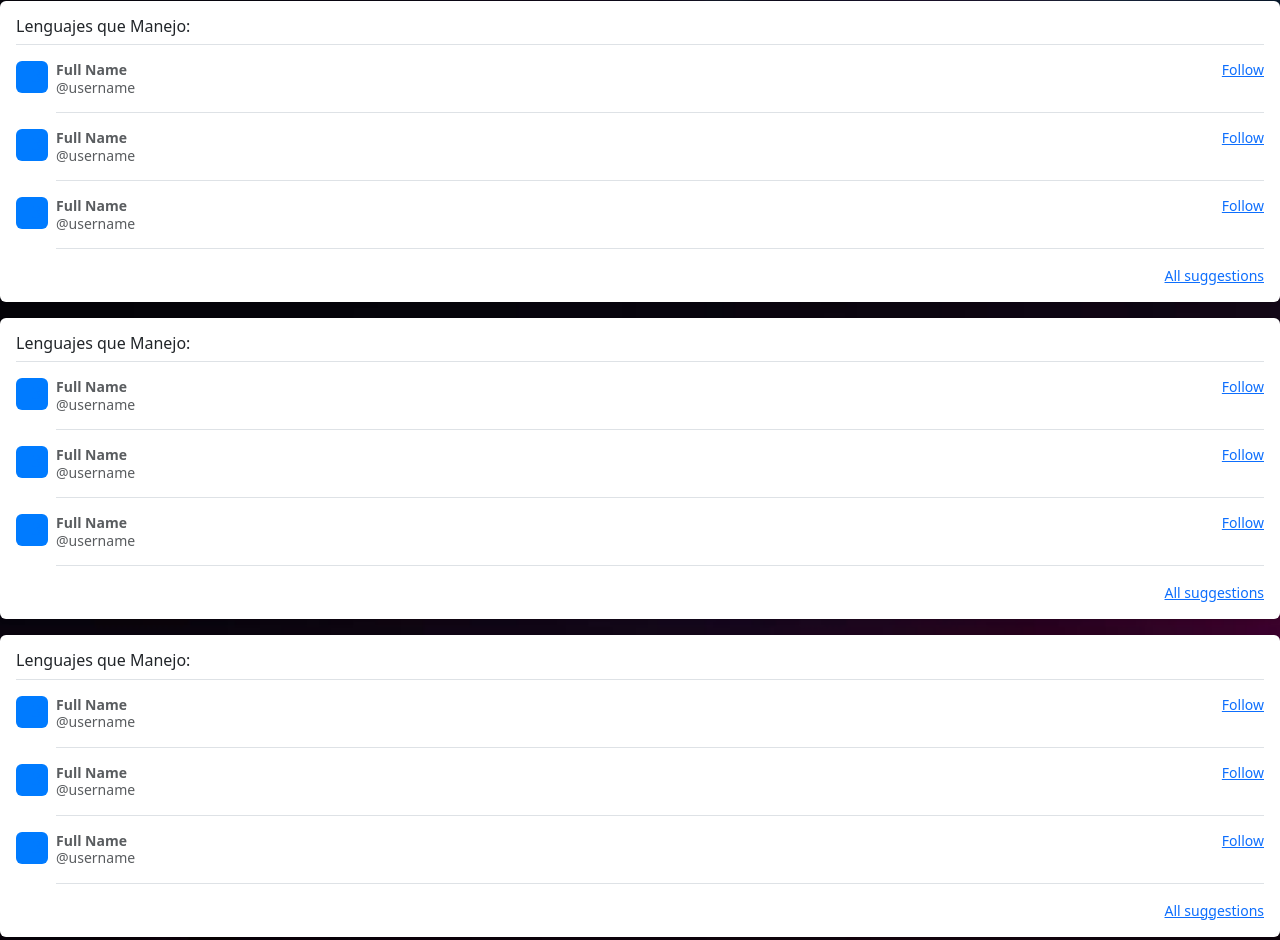
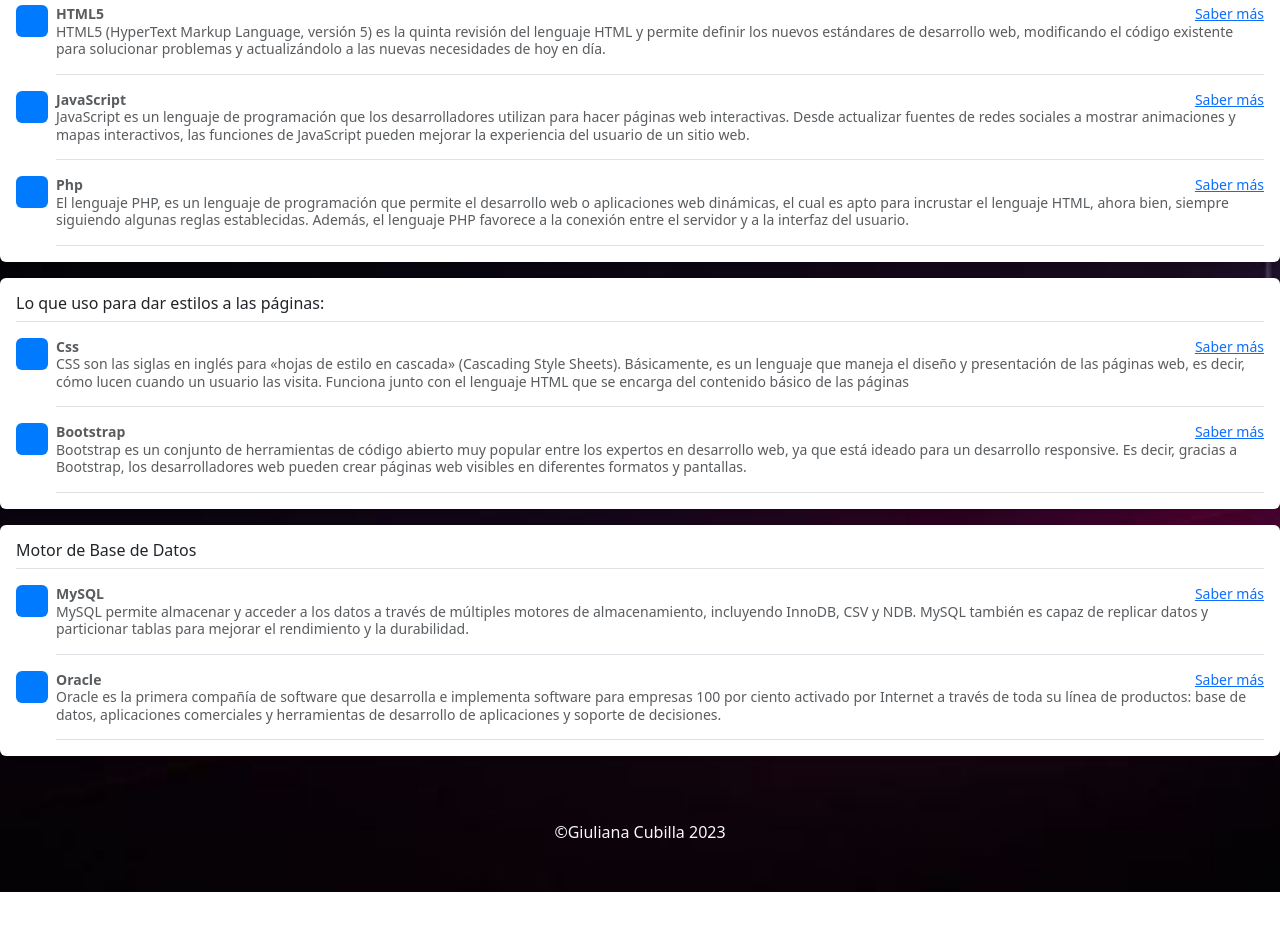
Before and after one commit to Giuliz262/pagina, a plain HTML site: page skills.html in a window 1280 px wide. Shown: the part 549-1489 px from the top of the page. After the commit the page ends 1441 px from the top, so only its background shows below. Drawn offline with nearby package versions, Linux system fonts and the light colour scheme.

Commit message:
Se agregaron textos y estilos en la página Skills

```diff
--- a/skills.css
+++ b/skills.css
@@ -6,7 +6,3 @@ header {
     background-image: url("image/fondo3.jpeg");
     background-size: cover;
   }
-
-.img1 {
-
-}
--- a/skills.html
+++ b/skills.html
@@ -24,8 +24,12 @@
     </header>
   </div>
 
-  <h1> <b> Mis Habilidades</b></h1>
-  <img src="./image/hab.png" alt="" class="img1">
+  <main>
+    <div class="d-flex column align-items-center">
+      <h1 style="color: rgb(255, 255, 16);"> <b> Mis Habilidades</b></h1>
+      <img src="./image/hab.png" alt="" style=" text-align: center;">
+    </div>
+
 
   <div class="my-3 p-3 bg-body rounded shadow-sm">
     <h6 class="border-bottom pb-2 mb-0">Lenguajes que Manejo:</h6>
@@ -34,10 +38,10 @@
 
       <div class="pb-3 mb-0 small lh-sm border-bottom w-100">
         <div class="d-flex justify-content-between">
-          <strong class="text-gray-dark">Full Name</strong>
-          <a href="#">Follow</a>
+          <strong class="text-gray-dark">HTML5</strong>
+          <a href="https://www.miformaciongratis.com/blog-post/html5-que-es-y-para-que-sirve/#:~:text=HTML5%20(HyperText%20Markup%20Language%2C%20versi%C3%B3n,necesidades%20de%20hoy%20en%20d%C3%ADa.">Saber más</a>
         </div>
-        <span class="d-block">@username</span>
+        <span class="d-block">HTML5 (HyperText Markup Language, versión 5) es la quinta revisión del lenguaje HTML y permite definir los nuevos estándares de desarrollo web, modificando el código existente para solucionar problemas y actualizándolo a las nuevas necesidades de hoy en día.</span>
       </div>
     </div>
     <div class="d-flex text-muted pt-3">
@@ -45,10 +49,10 @@
 
       <div class="pb-3 mb-0 small lh-sm border-bottom w-100">
         <div class="d-flex justify-content-between">
-          <strong class="text-gray-dark">Full Name</strong>
-          <a href="#">Follow</a>
+          <strong class="text-gray-dark">JavaScript</strong>
+          <a href="https://aws.amazon.com/es/what-is/javascript/#:~:text=JavaScript%20es%20un%20lenguaje%20de,usuario%20de%20un%20sitio%20web.">Saber más</a>
         </div>
-        <span class="d-block">@username</span>
+        <span class="d-block">JavaScript es un lenguaje de programación que los desarrolladores utilizan para hacer páginas web interactivas. Desde actualizar fuentes de redes sociales a mostrar animaciones y mapas interactivos, las funciones de JavaScript pueden mejorar la experiencia del usuario de un sitio web.</span>
       </div>
     </div>
     <div class="d-flex text-muted pt-3">
@@ -56,28 +60,25 @@
 
       <div class="pb-3 mb-0 small lh-sm border-bottom w-100">
         <div class="d-flex justify-content-between">
-          <strong class="text-gray-dark">Full Name</strong>
-          <a href="#">Follow</a>
+          <strong class="text-gray-dark">Php</strong>
+          <a href="https://www.epitech-it.es/que-es-php/#:~:text=El%20lenguaje%20PHP%2C%20es%20un,y%20a%20la%20interfaz%20del%20usuario.">Saber más</a>
         </div>
-        <span class="d-block">@username</span>
+        <span class="d-block">El lenguaje PHP, es un lenguaje de programación que permite el desarrollo web o aplicaciones web dinámicas, el cual es apto para incrustar el lenguaje HTML, ahora bien, siempre siguiendo algunas reglas establecidas. Además, el lenguaje PHP favorece a la conexión entre el servidor y a la interfaz del usuario.</span>
       </div>
     </div>
-    <small class="d-block text-end mt-3">
-      <a href="#">All suggestions</a>
-    </small>
   </div>
 
   <div class="my-3 p-3 bg-body rounded shadow-sm">
-    <h6 class="border-bottom pb-2 mb-0">Lenguajes que Manejo:</h6>
+    <h6 class="border-bottom pb-2 mb-0">Lo que uso para dar estilos a las páginas:</h6>
     <div class="d-flex text-muted pt-3">
       <svg class="bd-placeholder-img flex-shrink-0 me-2 rounded" width="32" height="32" xmlns="http://www.w3.org/2000/svg" role="img" aria-label="Placeholder: 32x32" preserveAspectRatio="xMidYMid slice" focusable="false"><title>Placeholder</title><rect width="100%" height="100%" fill="#007bff"></rect><text x="50%" y="50%" fill="#007bff" dy=".3em">32x32</text></svg>
 
       <div class="pb-3 mb-0 small lh-sm border-bottom w-100">
         <div class="d-flex justify-content-between">
-          <strong class="text-gray-dark">Full Name</strong>
-          <a href="#">Follow</a>
+          <strong class="text-gray-dark">Css</strong>
+          <a href="https://blog.hubspot.es/website/que-es-css#:~:text=CSS%20son%20las%20siglas%20en,contenido%20b%C3%A1sico%20de%20las%20p%C3%A1ginas.">Saber más</a>
         </div>
-        <span class="d-block">@username</span>
+        <span class="d-block">CSS son las siglas en inglés para «hojas de estilo en cascada» (Cascading Style Sheets). Básicamente, es un lenguaje que maneja el diseño y presentación de las páginas web, es decir, cómo lucen cuando un usuario las visita. Funciona junto con el lenguaje HTML que se encarga del contenido básico de las páginas</span>
       </div>
     </div>
     <div class="d-flex text-muted pt-3">
@@ -85,10 +86,25 @@
 
       <div class="pb-3 mb-0 small lh-sm border-bottom w-100">
         <div class="d-flex justify-content-between">
-          <strong class="text-gray-dark">Full Name</strong>
-          <a href="#">Follow</a>
+          <strong class="text-gray-dark">Bootstrap</strong>
+          <a href="https://immune.institute/blog/razones-usar-bootstrap-web/#:~:text=Bootstrap%20es%20un%20conjunto%20de,en%20diferentes%20formatos%20y%20pantallas.">Saber más</a>
         </div>
-        <span class="d-block">@username</span>
+        <span class="d-block">Bootstrap es un conjunto de herramientas de código abierto muy popular entre los expertos en desarrollo web, ya que está ideado para un desarrollo responsive. Es decir, gracias a Bootstrap, los desarrolladores web pueden crear páginas web visibles en diferentes formatos y pantallas.</span>
+      </div>
+    </div>
+  </div>
+
+  <div class="my-3 p-3 bg-body rounded shadow-sm">
+    <h6 class="border-bottom pb-2 mb-0">Motor de Base de Datos</h6>
+    <div class="d-flex text-muted pt-3">
+      <svg class="bd-placeholder-img flex-shrink-0 me-2 rounded" width="32" height="32" xmlns="http://www.w3.org/2000/svg" role="img" aria-label="Placeholder: 32x32" preserveAspectRatio="xMidYMid slice" focusable="false"><title>Placeholder</title><rect width="100%" height="100%" fill="#007bff"></rect><text x="50%" y="50%" fill="#007bff" dy=".3em">32x32</text></svg>
+
+      <div class="pb-3 mb-0 small lh-sm border-bottom w-100">
+        <div class="d-flex justify-content-between">
+          <strong class="text-gray-dark">MySQL</strong>
+          <a href="https://www.computerweekly.com/es/definicion/MySQL#:~:text=MySQL%20permite%20almacenar%20y%20acceder,el%20rendimiento%20y%20la%20durabilidad.">Saber más</a>
+        </div>
+        <span class="d-block">MySQL permite almacenar y acceder a los datos a través de múltiples motores de almacenamiento, incluyendo InnoDB, CSV y NDB. MySQL también es capaz de replicar datos y particionar tablas para mejorar el rendimiento y la durabilidad.</span>
       </div>
     </div>
     <div class="d-flex text-muted pt-3">
@@ -96,58 +112,20 @@
 
       <div class="pb-3 mb-0 small lh-sm border-bottom w-100">
         <div class="d-flex justify-content-between">
-          <strong class="text-gray-dark">Full Name</strong>
-          <a href="#">Follow</a>
+          <strong class="text-gray-dark">Oracle</strong>
+          <a href="https://www.netec.com/que-es-oracle">Saber más</a>
         </div>
-        <span class="d-block">@username</span>
+        <span class="d-block">Oracle es la primera compañía de software que desarrolla e implementa software para empresas 100 por ciento activado por Internet a través de toda su línea de productos: base de datos, aplicaciones comerciales y herramientas de desarrollo de aplicaciones y soporte de decisiones.</span>
       </div>
     </div>
-    <small class="d-block text-end mt-3">
-      <a href="#">All suggestions</a>
-    </small>
+
+    </div>
+
   </div>
-
-  <div class="my-3 p-3 bg-body rounded shadow-sm">
-    <h6 class="border-bottom pb-2 mb-0">Lenguajes que Manejo:</h6>
-    <div class="d-flex text-muted pt-3">
-      <svg class="bd-placeholder-img flex-shrink-0 me-2 rounded" width="32" height="32" xmlns="http://www.w3.org/2000/svg" role="img" aria-label="Placeholder: 32x32" preserveAspectRatio="xMidYMid slice" focusable="false"><title>Placeholder</title><rect width="100%" height="100%" fill="#007bff"></rect><text x="50%" y="50%" fill="#007bff" dy=".3em">32x32</text></svg>
-
-      <div class="pb-3 mb-0 small lh-sm border-bottom w-100">
-        <div class="d-flex justify-content-between">
-          <strong class="text-gray-dark">Full Name</strong>
-          <a href="#">Follow</a>
-        </div>
-        <span class="d-block">@username</span>
-      </div>
-    </div>
-    <div class="d-flex text-muted pt-3">
-      <svg class="bd-placeholder-img flex-shrink-0 me-2 rounded" width="32" height="32" xmlns="http://www.w3.org/2000/svg" role="img" aria-label="Placeholder: 32x32" preserveAspectRatio="xMidYMid slice" focusable="false"><title>Placeholder</title><rect width="100%" height="100%" fill="#007bff"></rect><text x="50%" y="50%" fill="#007bff" dy=".3em">32x32</text></svg>
-
-      <div class="pb-3 mb-0 small lh-sm border-bottom w-100">
-        <div class="d-flex justify-content-between">
-          <strong class="text-gray-dark">Full Name</strong>
-          <a href="#">Follow</a>
-        </div>
-        <span class="d-block">@username</span>
-      </div>
-    </div>
-    <div class="d-flex text-muted pt-3">
-      <svg class="bd-placeholder-img flex-shrink-0 me-2 rounded" width="32" height="32" xmlns="http://www.w3.org/2000/svg" role="img" aria-label="Placeholder: 32x32" preserveAspectRatio="xMidYMid slice" focusable="false"><title>Placeholder</title><rect width="100%" height="100%" fill="#007bff"></rect><text x="50%" y="50%" fill="#007bff" dy=".3em">32x32</text></svg>
-
-      <div class="pb-3 mb-0 small lh-sm border-bottom w-100">
-        <div class="d-flex justify-content-between">
-          <strong class="text-gray-dark">Full Name</strong>
-          <a href="#">Follow</a>
-        </div>
-        <span class="d-block">@username</span>
-      </div>
-    </div>
-    <small class="d-block text-end mt-3">
-      <a href="#">All suggestions</a>
-    </small>
-  </div>
+</main>
 
       <footer class="py-5 text-center text-light">©Giuliana Cubilla 2023</footer>
     <script src="https://cdn.jsdelivr.net/npm/bootstrap@5.3.0-alpha3/dist/js/bootstrap.bundle.min.js" integrity="sha384-ENjdO4Dr2bkBIFxQpeoTz1HIcje39Wm4jDKdf19U8gI4ddQ3GYNS7NTKfAdVQSZe" crossorigin="anonymous"></script>
+
 </body>
 </html>
```
Also changed, not shown: image/mysql.png (added).
